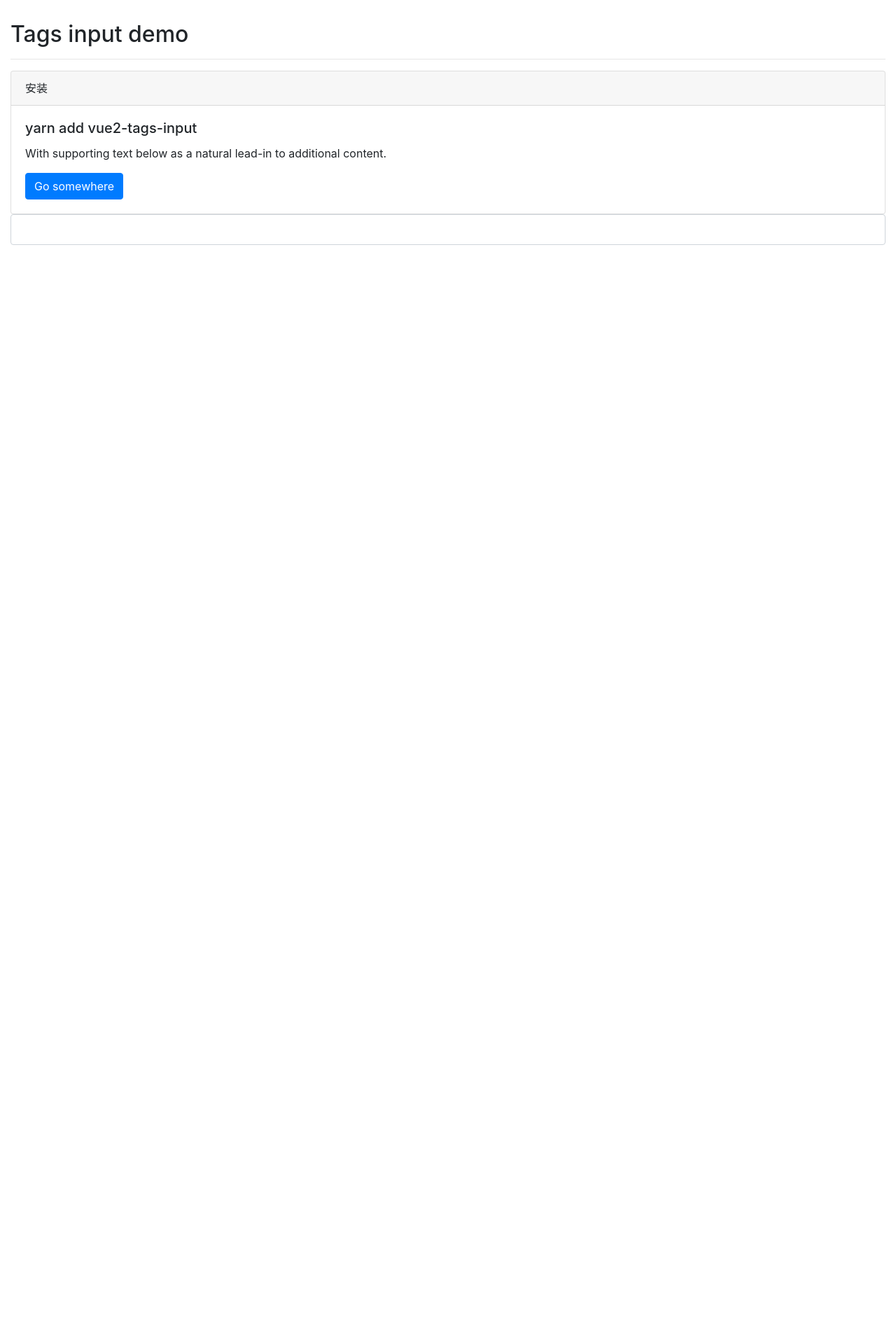
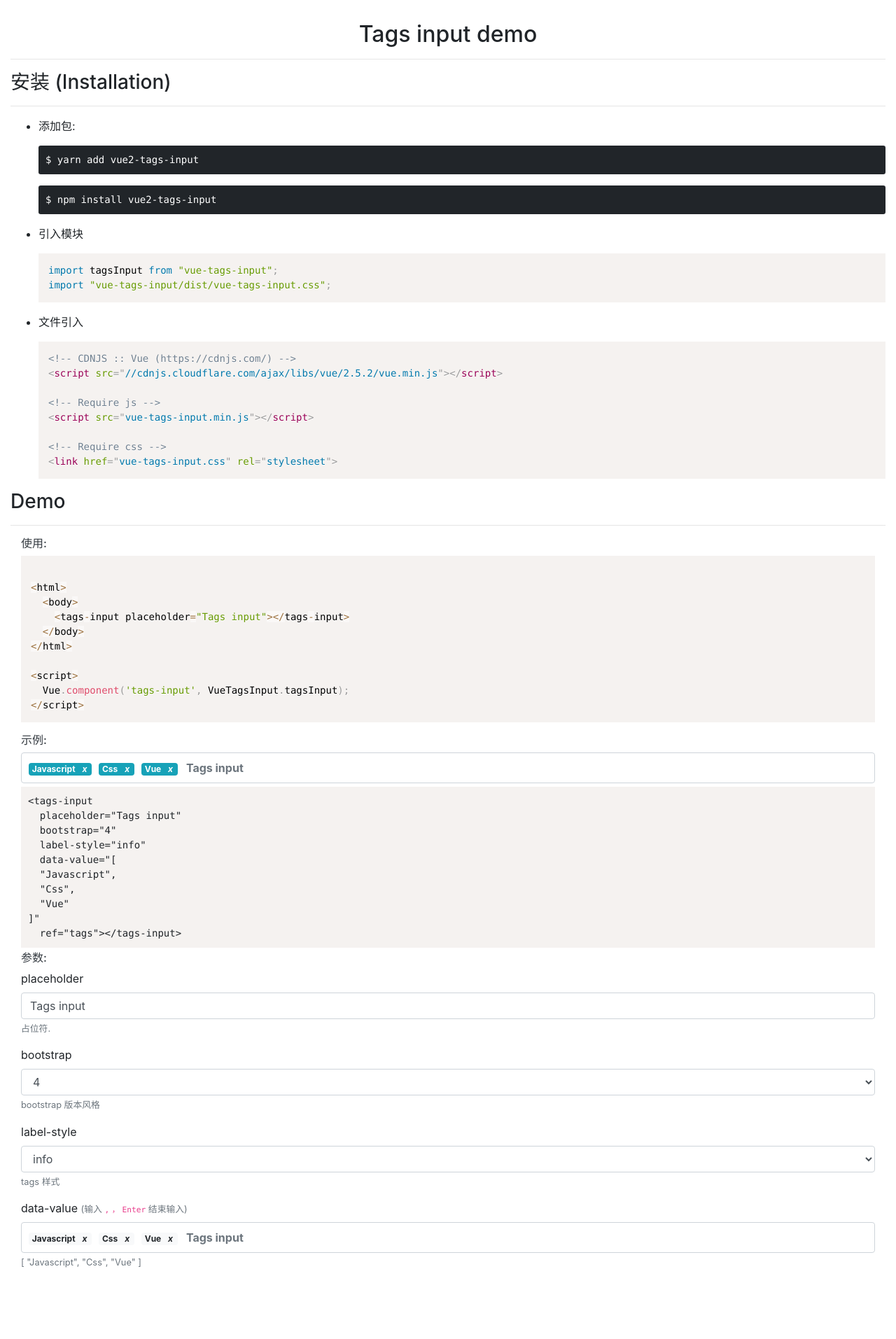
Before and after one commit to gurudin/gurudin.github.io, a Jekyll site: the page vue-tags-input/index.html, which Jekyll copies as it is, in a window 1280 px wide. Shown: the whole page at 70% size. Built offline with Jekyll 4.4.1, drawn with Linux system fonts in a browser that asks for light colours; before the commit the page ends 900 px from its top, so only the background shows below that.

Commit message:
fixed vue tags input

```diff
--- /dev/null
+++ b/public/css/prism.css
@@ -0,0 +1,140 @@
+/* PrismJS 1.15.0
+https://prismjs.com/download.html#themes=prism&languages=markup+css+clike+javascript+markup-templating+go+php */
+/**
+ * prism.js default theme for JavaScript, CSS and HTML
+ * Based on dabblet (http://dabblet.com)
+ * @author Lea Verou
+ */
+
+code[class*="language-"],
+pre[class*="language-"] {
+	color: black;
+	background: none;
+	text-shadow: 0 1px white;
+	font-family: Consolas, Monaco, 'Andale Mono', 'Ubuntu Mono', monospace;
+	text-align: left;
+	white-space: pre;
+	word-spacing: normal;
+	word-break: normal;
+	word-wrap: normal;
+	line-height: 1.5;
+
+	-moz-tab-size: 4;
+	-o-tab-size: 4;
+	tab-size: 4;
+
+	-webkit-hyphens: none;
+	-moz-hyphens: none;
+	-ms-hyphens: none;
+	hyphens: none;
+}
+
+pre[class*="language-"]::-moz-selection, pre[class*="language-"] ::-moz-selection,
+code[class*="language-"]::-moz-selection, code[class*="language-"] ::-moz-selection {
+	text-shadow: none;
+	background: #b3d4fc;
+}
+
+pre[class*="language-"]::selection, pre[class*="language-"] ::selection,
+code[class*="language-"]::selection, code[class*="language-"] ::selection {
+	text-shadow: none;
+	background: #b3d4fc;
+}
+
+@media print {
+	code[class*="language-"],
+	pre[class*="language-"] {
+		text-shadow: none;
+	}
+}
+
+/* Code blocks */
+pre[class*="language-"] {
+	padding: 1em;
+	margin: .5em 0;
+	overflow: auto;
+}
+
+:not(pre) > code[class*="language-"],
+pre[class*="language-"] {
+	background: #f5f2f0;
+}
+
+/* Inline code */
+:not(pre) > code[class*="language-"] {
+	padding: .1em;
+	border-radius: .3em;
+	white-space: normal;
+}
+
+.token.comment,
+.token.prolog,
+.token.doctype,
+.token.cdata {
+	color: slategray;
+}
+
+.token.punctuation {
+	color: #999;
+}
+
+.namespace {
+	opacity: .7;
+}
+
+.token.property,
+.token.tag,
+.token.boolean,
+.token.number,
+.token.constant,
+.token.symbol,
+.token.deleted {
+	color: #905;
+}
+
+.token.selector,
+.token.attr-name,
+.token.string,
+.token.char,
+.token.builtin,
+.token.inserted {
+	color: #690;
+}
+
+.token.operator,
+.token.entity,
+.token.url,
+.language-css .token.string,
+.style .token.string {
+	color: #9a6e3a;
+	background: hsla(0, 0%, 100%, .5);
+}
+
+.token.atrule,
+.token.attr-value,
+.token.keyword {
+	color: #07a;
+}
+
+.token.function,
+.token.class-name {
+	color: #DD4A68;
+}
+
+.token.regex,
+.token.important,
+.token.variable {
+	color: #e90;
+}
+
+.token.important,
+.token.bold {
+	font-weight: bold;
+}
+.token.italic {
+	font-style: italic;
+}
+
+.token.entity {
+	cursor: help;
+}
--- a/vue-tags-input/index.html
+++ b/vue-tags-input/index.html
@@ -6,36 +6,159 @@
     <title>VueJs for tags input</title>
     <link href="../public/css/bootstrap.min.css" rel="stylesheet">
     <link href="../public/css/vue-tags-input/vue-tags-input.css" rel="stylesheet">
+    <link href="../public/css/prism.css" rel="stylesheet">
+    <style>
+    kbd {
+      display: block;
+      padding: 10px 10px;
+    }
+    pre.code {
+      background-color: #f5f2f0;
+      margin: 5px 0;
+      padding: 10px;
+    }
+    </style>
   </head>
 
   <body>
-    <div class="container-fluid" id="main">
-      <h2 style="margin-top: 30px;">Tags input demo</h2>
+    <div class="container-fluid" id="main" style="margin-bottom: 100px;">
+      <h2 style="margin-top: 30px; text-align: center;">Tags input demo</h2>
       <hr>
 
-      <div class="card">
-        <div class="card-header">安装</div>
-        <div class="card-body">
-          <h5 class="card-title">yarn add vue2-tags-input</h5>
-          <p class="card-text">With supporting text below as a natural lead-in to additional content.</p>
-          <a href="#" class="btn btn-primary">Go somewhere</a>
-        </div>
+      <h3>安装 (Installation)</h3>
+      <hr>
+
+      <ul>
+        <li>
+          <p>添加包:</p>
+          <p><kbd>$ yarn add vue2-tags-input</kbd></p>
+          <p><kbd>$ npm install vue2-tags-input</kbd></p>
+        </li>
+
+        <li>
+          <p>引入模块</p>
+          <p>
+            <pre><code class="language-javascript">import tagsInput from "vue-tags-input";
+import "vue-tags-input/dist/vue-tags-input.css";</code></pre>
+          </p>
+        </li>
+
+        <li>
+          <p>文件引入</p>
+          <p>
+            <pre><code class="language-markup">&lt;!-- CDNJS :: Vue (https://cdnjs.com/) --&gt;
+&lt;script src="//cdnjs.cloudflare.com/ajax/libs/vue/2.5.2/vue.min.js"&gt;&lt;/script&gt;
+
+&lt;!-- Require js --&gt;
+&lt;script src="vue-tags-input.min.js"&gt;&lt;/script&gt;
+
+&lt;!-- Require css --&gt;
+&lt;link href="vue-tags-input.css" rel="stylesheet"&gt;
+</code></pre>
+          </p>
+        </li>
+      </ul>
+
+      <h3>Demo</h3>
+      <hr>
+      <div class="col-12">
+        <p class="h6 text-dark">使用:</p>
+        <pre><code class="language-javascript">
+&lt;html&gt;
+  &lt;body&gt;
+    &lt;tags-input placeholder="Tags input"&gt;&lt;/tags-input&gt;
+  &lt;/body&gt;
+&lt;/html&gt;
+
+&lt;script&gt;
+  Vue.component('tags-input', VueTagsInput.tagsInput);
+&lt;/script&gt;</code></pre>
+
+        <p></p>
+        <p class="h6 text-dark">示例:</p>
+        <tags-input
+          :placeholder="sample.placeholder"
+          :bootstrap="sample.bootstrap"
+          :label-style="sample.labelStyle"
+          :data-value="sample.dataValue"
+          ref="tags"></tags-input>
+
+<pre class="code"><code>&lt;tags-input
+  placeholder="{{sample.placeholder}}"
+  bootstrap="{{sample.bootstrap}}"
+  label-style="{{sample.labelStyle}}"
+  data-value="{{sample.dataValue}}"
+  ref="tags"&gt;&lt;/tags-input&gt;</code></pre>
+
+        <p class="h6 text-dark">参数:</p>
+        <form>
+          <div class="form-group">
+            <label>placeholder</label>
+            <input type="text" class="form-control" v-model="sample.placeholder" maxlength="20" placeholder="占位符">
+            <small class="form-text text-muted">占位符.</small>
+          </div>
+
+          <div class="form-group">
+            <label>bootstrap</label>
+            <select class="form-control" v-model="sample.bootstrap">
+              <option value="3">3</option>
+              <option value="4">4</option>
+            </select>
+            <small class="form-text text-muted">bootstrap 版本风格</small>
+          </div>
+
+          <div class="form-group">
+            <label>label-style</label>
+            <select class="form-control" v-model="sample.labelStyle">
+              <option v-for="item in bs4" v-if="sample.bootstrap==4">{{item}}</option>
+              <option v-for="item in bs3" v-if="sample.bootstrap==3">{{item}}</option>
+            </select>
+            <small class="form-text text-muted">tags 样式</small>
+          </div>
+
+          <div class="form-group">
+            <label>data-value <small class="text-muted">(输入 <code>,</code> <code>，</code> <code>Enter</code> 结束输入)</small></label>
+            <tags-input
+              :placeholder="sample.placeholder"
+              bootstrap="4"
+              label-style="light"
+              :data-value="sample.dataValue"
+              :callback="sampleCall"
+              ref="sampleTags"></tags-input>
+            <small class="form-text text-muted">{{sample.dataValue}}</small>
+          </div>
+        </form>
       </div>
-
-      <tags-input></tags-input>
     </div>
-
-
 
     <script src="../js/jquery.min.js"></script>
     <script src="../public/js/bootstrap.min.js"></script>
     <script src="../public/js/vue.min.js"></script>
     <script src="../public/js/vue-tags-input/vue-tags-input.min.js"></script>
-
+    <script src="../public/js/prism.js"></script>
     <script>
     Vue.component('tags-input', VueTagsInput.tagsInput);
     const vm = new Vue({
       el: '#main',
+      data() {
+        return {
+          sample: {
+            placeholder: 'Tags input',
+            bootstrap: 4,
+            labelStyle: 'info',
+            dataValue: ['Javascript', 'Css', 'Vue']
+          },
+          bs3: ['default', 'primary', 'success', 'info', 'warning', 'danger'],
+          bs4: ['primary', 'secondary', 'success', 'danger', 'warning', 'info', 'light', 'dark', 'muted', 'white'],
+        };
+      },
+      methods: {
+        sampleCall(tag, inx) {
+          this.sample.dataValue = this.$refs.sampleTags.getTag();
+          this.$refs.tags.setTag(this.sample.dataValue);
+          return true;
+        }
+      },
       created() {
         console.log('a');
       }
```
Also changed, not shown: public/js/prism.js (added), public/js/vue-tags-input/vue-tags-input.min.js.
